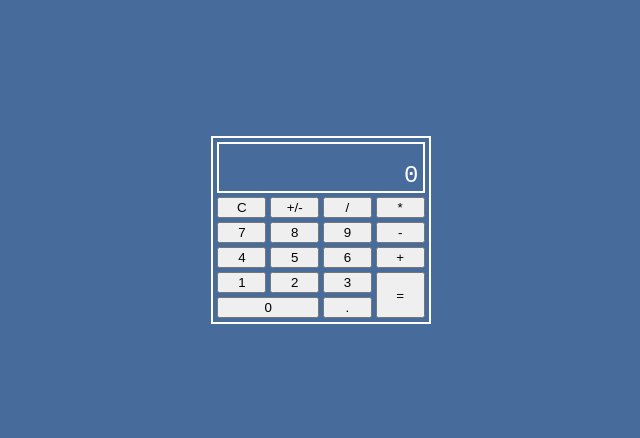
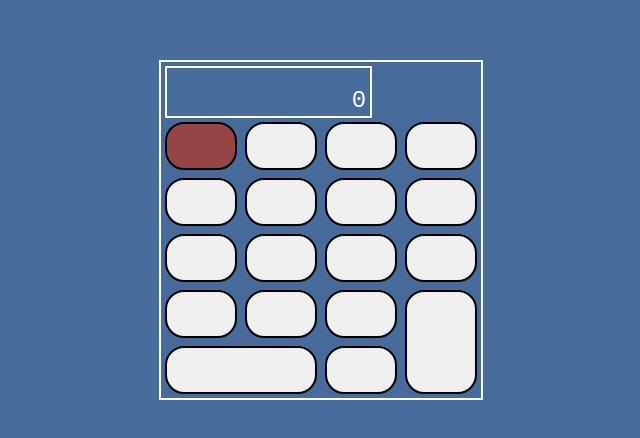
Before and after one commit to loganwoolf/calc-react, a React (Create React App) app: page / in a window 1280 px wide. Shown: the part 170-608 px from the top of the page, without its empty margins (319-959 px from the left). Built offline with nearby package versions, Linux system fonts and the light colour scheme.

Commit message:
Style and add pretty icons to buttons

```diff
--- a/src/components/Buttons.css
+++ b/src/components/Buttons.css
@@ -1,7 +1,8 @@
 .input-buttons {
   display: grid;
-  grid-template-columns: 1fr 1fr 1fr 1fr;
-  gap: 0.25rem;
+  grid-template-columns: repeat(4, 4.5rem);
+  grid-auto-rows: 3rem;
+  gap: 0.5rem;
 }
 .tall {
   grid-row: span 2;
@@ -9,3 +10,22 @@
 .wide {
   grid-column: span 2;
 }
+button {
+  font-size: 0;
+  border-radius: 1.2rem;
+  border: 2px solid black;
+  transition: all 200ms ease-in-out;
+}
+button:hover {
+  opacity: 0.9;
+}
+button > svg {
+  font-size: 1.5rem;
+}
+button.decimal-button > svg {
+  font-size: 0.3rem;
+}
+.warn {
+  background-color: var(--warn);
+  color: white;
+}
--- a/src/components/Buttons.jsx
+++ b/src/components/Buttons.jsx
@@ -1,28 +1,81 @@
+import { FontAwesomeIcon } from "@fortawesome/react-fontawesome";
 import "./Buttons.css";
 
 export default function Buttons(props) {
-
-
   return (
     <div onClick={props.onClick} className="input-buttons">
-      <button className="clear-button">{"C"}</button>
-      <button className="negative-button">{"+/-"}</button>
-      <button className="operator-button">{"/"}</button>
-      <button className="operator-button">{"*"}</button>
-      <button className="number-button">{"7"}</button>
-      <button className="number-button">{"8"}</button>
-      <button className="number-button">{"9"}</button>
-      <button className="operator-button">{"-"}</button>
-      <button className="number-button">{"4"}</button>
-      <button className="number-button">{"5"}</button>
-      <button className="number-button">{"6"}</button>
-      <button className="operator-button">{"+"}</button>
-      <button className="number-button">{"1"}</button>
-      <button className="number-button">{"2"}</button>
-      <button className="number-button">{"3"}</button>
-      <button className="equals-button tall">{"="}</button>
-      <button className="number-button wide">{"0"}</button>
-      <button className="decimal-button">{"."}</button>
+      <button className="clear-button warn">
+        {"C"}
+        <FontAwesomeIcon icon="fa-solid fa-c" />
+      </button>
+      <button className="negative-button">
+        {"+/-"}
+        <FontAwesomeIcon icon="fa-solid fa-plus-minus" />
+      </button>
+      <button className="operator-button">
+        {"/"}
+        <FontAwesomeIcon icon="fa-solid fa-divide" />
+      </button>
+      <button className="operator-button">
+        {"*"}
+        <FontAwesomeIcon icon="fa-solid fa-xmark" />
+      </button>
+      <button className="number-button">
+        {"7"}
+        <FontAwesomeIcon icon="fa-solid fa-7" />
+      </button>
+      <button className="number-button">
+        {"8"}
+        <FontAwesomeIcon icon="fa-solid fa-8" />
+      </button>
+      <button className="number-button">
+        {"9"}
+        <FontAwesomeIcon icon="fa-solid fa-9" />
+      </button>
+      <button className="operator-button">
+        {"-"}
+        <FontAwesomeIcon icon="fa-solid fa-minus" />
+      </button>
+      <button className="number-button">
+        {"4"}
+        <FontAwesomeIcon icon="fa-solid fa-4" />
+      </button>
+      <button className="number-button">
+        {"5"}
+        <FontAwesomeIcon icon="fa-solid fa-5" />
+      </button>
+      <button className="number-button">
+        {"6"}
+        <FontAwesomeIcon icon="fa-solid fa-6" />
+      </button>
+      <button className="operator-button">
+        {"+"}
+        <FontAwesomeIcon icon="fa-solid fa-plus" />
+      </button>
+      <button className="number-button">
+        {"1"}
+        <FontAwesomeIcon icon="fa-solid fa-1" />
+      </button>
+      <button className="number-button">
+        {"2"}
+        <FontAwesomeIcon icon="fa-solid fa-2" />
+      </button>
+      <button className="number-button">
+        {"3"}
+        <FontAwesomeIcon icon="fa-solid fa-3" />
+      </button>
+      <button className="equals-button tall">
+        {"="}
+        <FontAwesomeIcon icon="fa-solid fa-equals" />
+      </button>
+      <button className="number-button wide">
+        {"0"}
+        <FontAwesomeIcon icon="fa-solid fa-0" />
+      </button>
+      <button className="decimal-button">
+        {"."}
+        <FontAwesomeIcon icon="fa-solid fa-circle" />
+      </button>
     </div>
   );
 }
```
